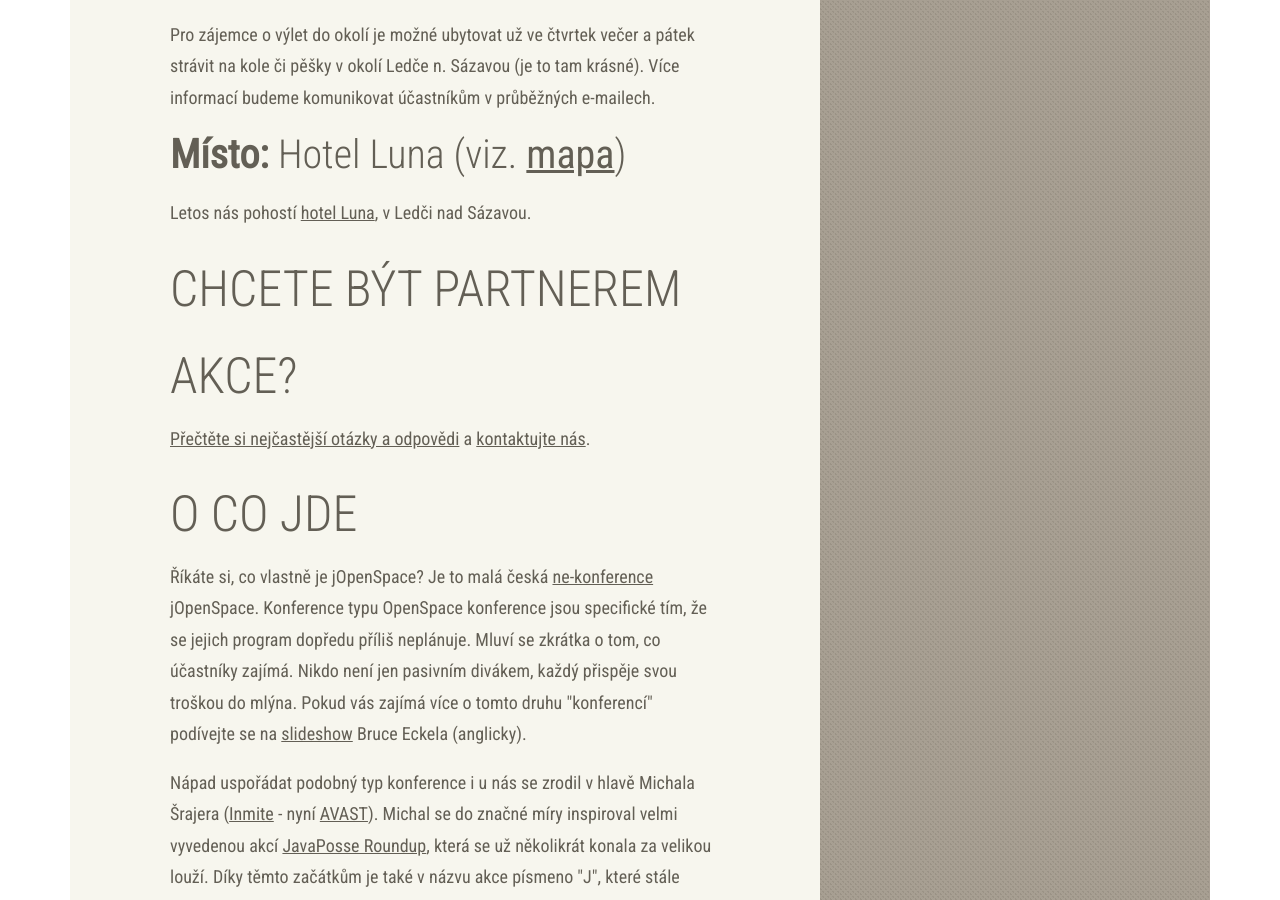
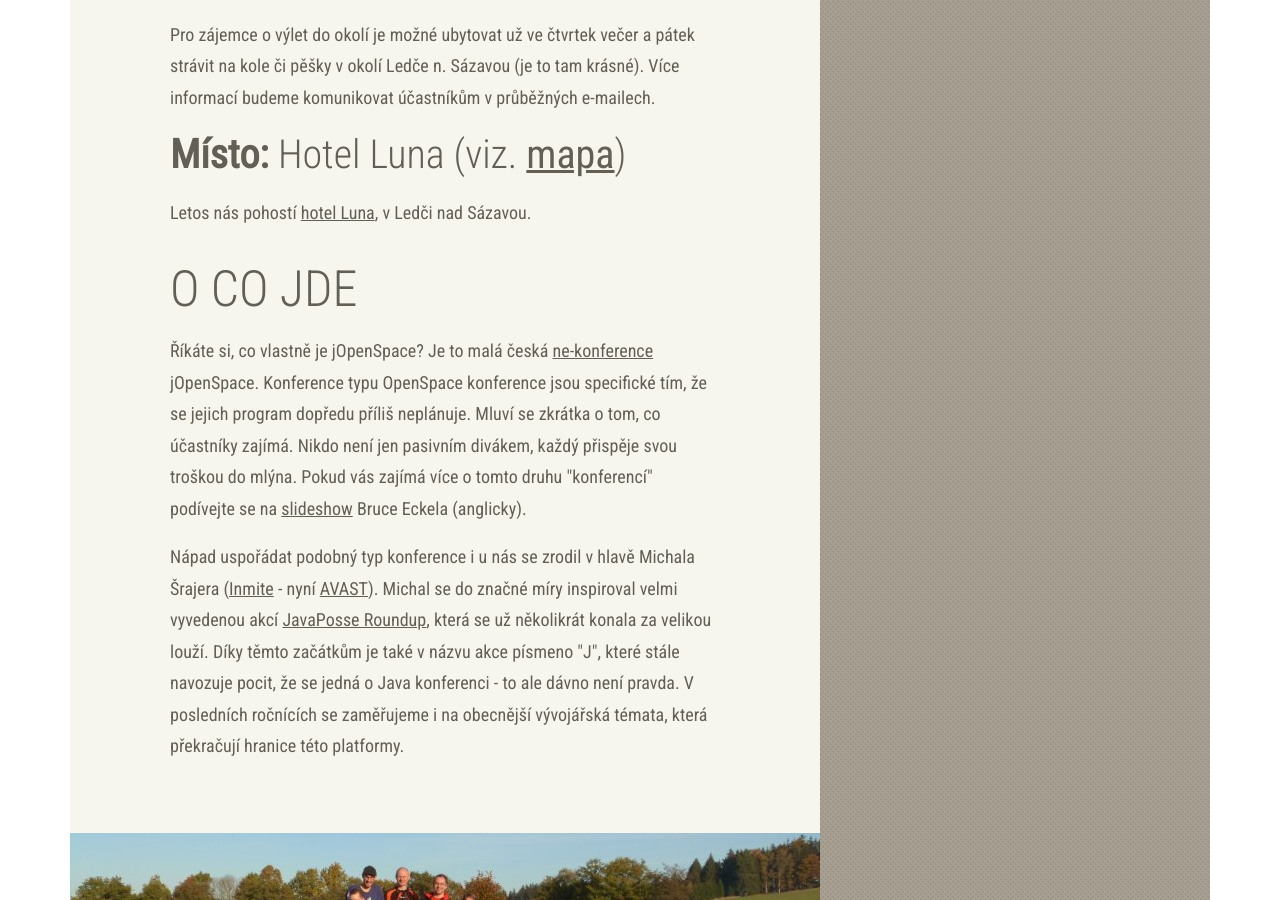
Before and after one commit to novoj/jOpenSpace, a Jekyll site: the page built from index.html, in a window 1280 px wide and 900 px high, scrolled down 1432 px. Built offline with Jekyll 4.4.1, drawn with Linux system fonts in a browser that asks for light colours; the list of posts is cut into pages by our own code; some of the changed text lies outside the part shown.

Commit message:
Year of 2018

```diff
--- a/_includes/about.html
+++ b/_includes/about.html
@@ -2,7 +2,7 @@
 
 <h3>
 	<strong>Registrace: </strong>
-	<a href="https://goo.gl/forms/W3YBoUaf9Oil2hA63">otevřeny (klikněte zde)</a>
+	otevřeny (<a href="https://goo.gl/forms/W3YBoUaf9Oil2hA63">klikněte zde</a>)
 </h3>
 
 <p>Registraci bereme jako závaznou, berte ji tak prosím také. Počet míst je omezený a proto
@@ -26,12 +26,6 @@
 
 <h3><strong>Místo: </strong> Hotel Luna (viz. <a href="#mapCanvas" class="scroll">mapa</a>)</h3>
 <p>Letos nás pohostí <a href="https://www.hotelluna.cz/" target="_blank">hotel Luna</a>, v Ledči nad Sázavou.</p>
-
-<h2 id="thanks">Chcete být partnerem akce?</h2>
-
-<p>
-	<a href="http://jopenspace.cz/partneri">Přečtěte si nejčastější otázky a odpovědi</a> a <a href="mailto:info@jopenspace.cz">kontaktujte nás</a>.
-</p>
 
 <h2 id="about">O co jde</h2>
 <p>Říkáte si, co vlastně je jOpenSpace? Je to malá česká <a href="http://en.wikipedia.org/wiki/Unconference" target="_blank">ne-konference</a>
```
